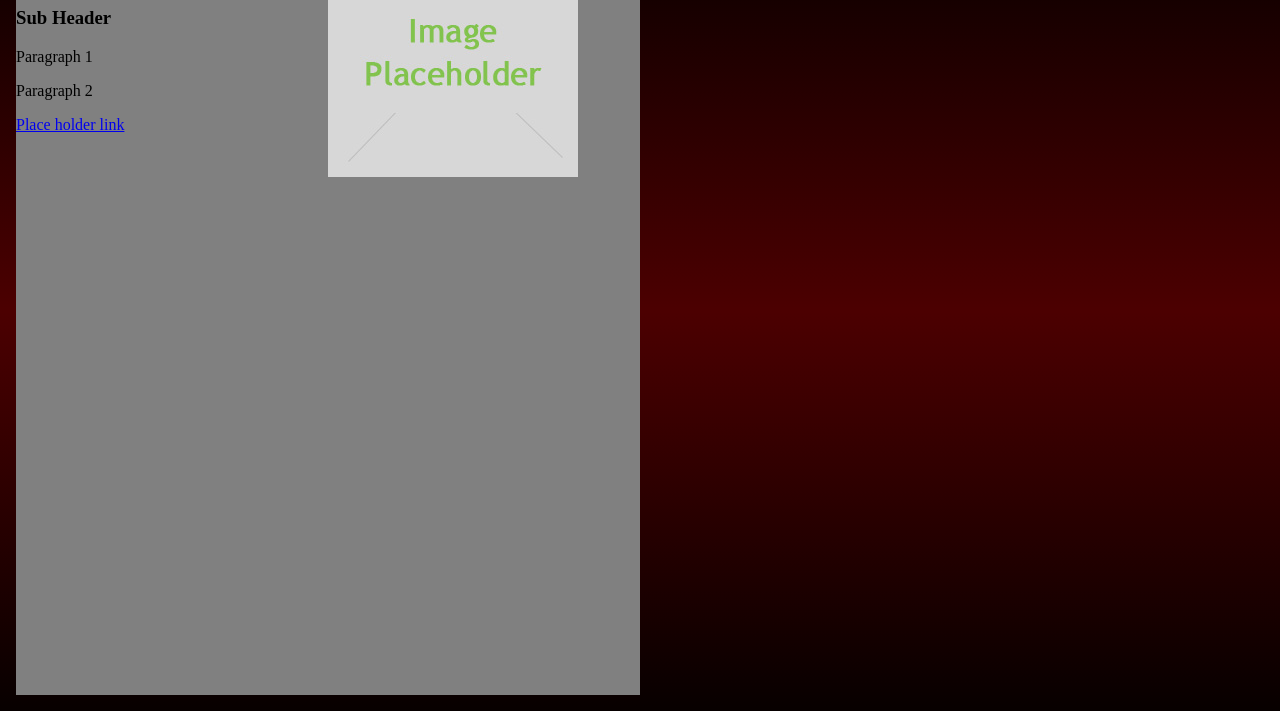
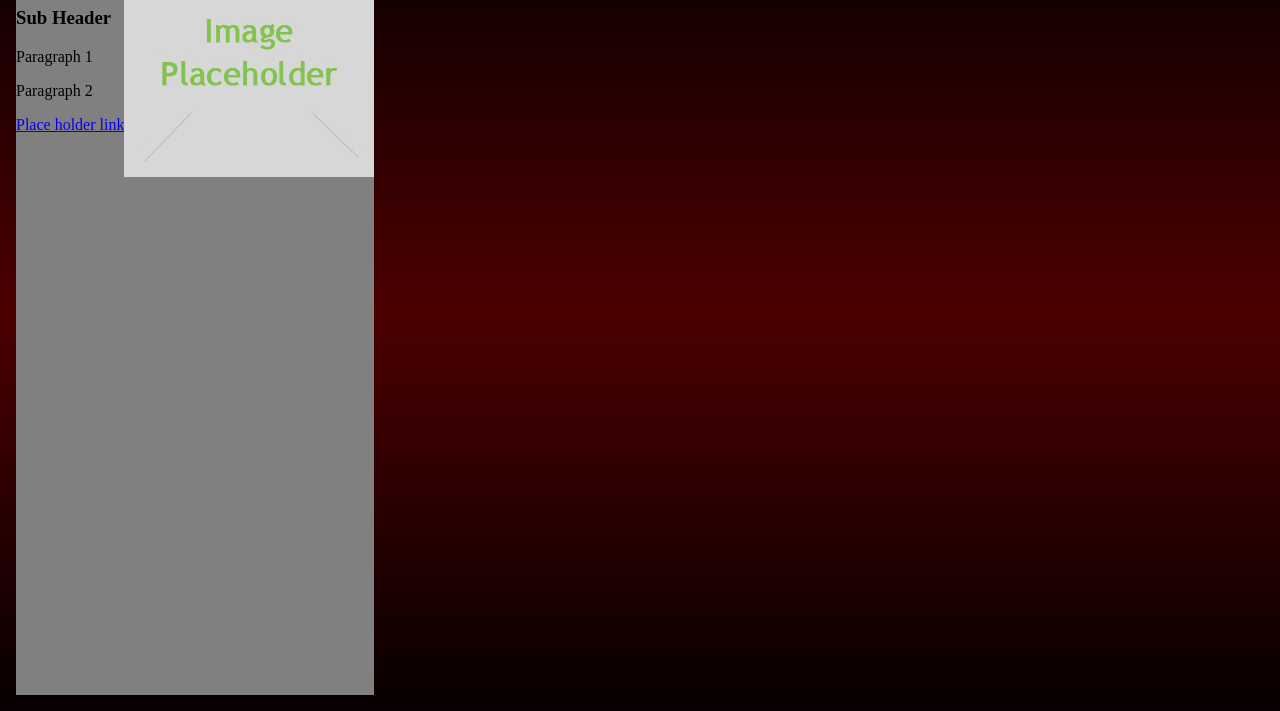
Before and after one commit to JPrevost21/app-site-template, a plain HTML site: page index.html in a window 1280 px wide. Shown: the part 89-800 px from the top of the page. Drawn offline with nearby package versions, Linux system fonts and the light colour scheme.

Commit message:
Added div #container, added flex to #container, and fixed #left and #right margin

```diff
--- a/index.html
+++ b/index.html
@@ -7,6 +7,7 @@
         <link rel="stylesheet" href="styles.css">
     </head>
     <body>
+        <div id="container">
             <div id="left">
                 <h1>Header</h1>
                 <h3>Sub Header</h3>
@@ -17,6 +18,7 @@
             <div id="right">
                 <img src="img/image-placeholder.jpg" alt="Image Placeholder" style="width:250px;height:250px;">
             </div>
+        </div>
         <script src="https://ajax.googleapis.com/ajax/libs/jquery/1.12.4/jquery.min.js"></script>
     </body>
 </html>
--- a/styles.css
+++ b/styles.css
@@ -11,10 +11,13 @@ body {
     padding: 16px;
 }
 
+#container {
+    display:flex;
+}
 #left {
     background-color: gray;
     margin-right: 16px;
-  width: 25%;
+    width: 100%;
     margin-right: 0px;
 }
 
@@ -22,6 +25,6 @@ body {
     background-color: gray;
     display: flex;
     flex-direction: column;
-  width: 25%;
+    width: 100%;
     margin-left: 0px;
 }
```
Lines whose indentation alone changed are shown as unchanged.
